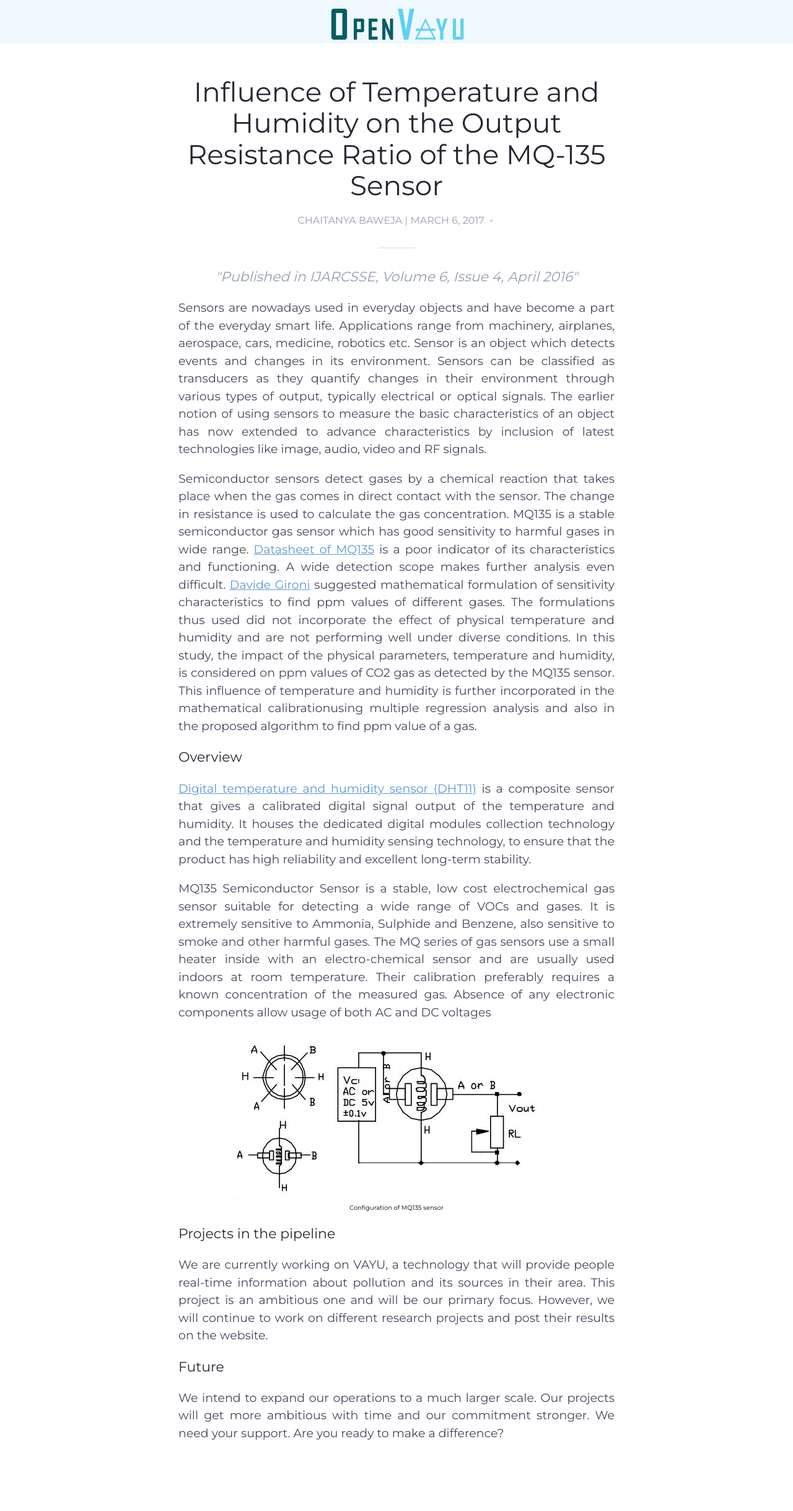
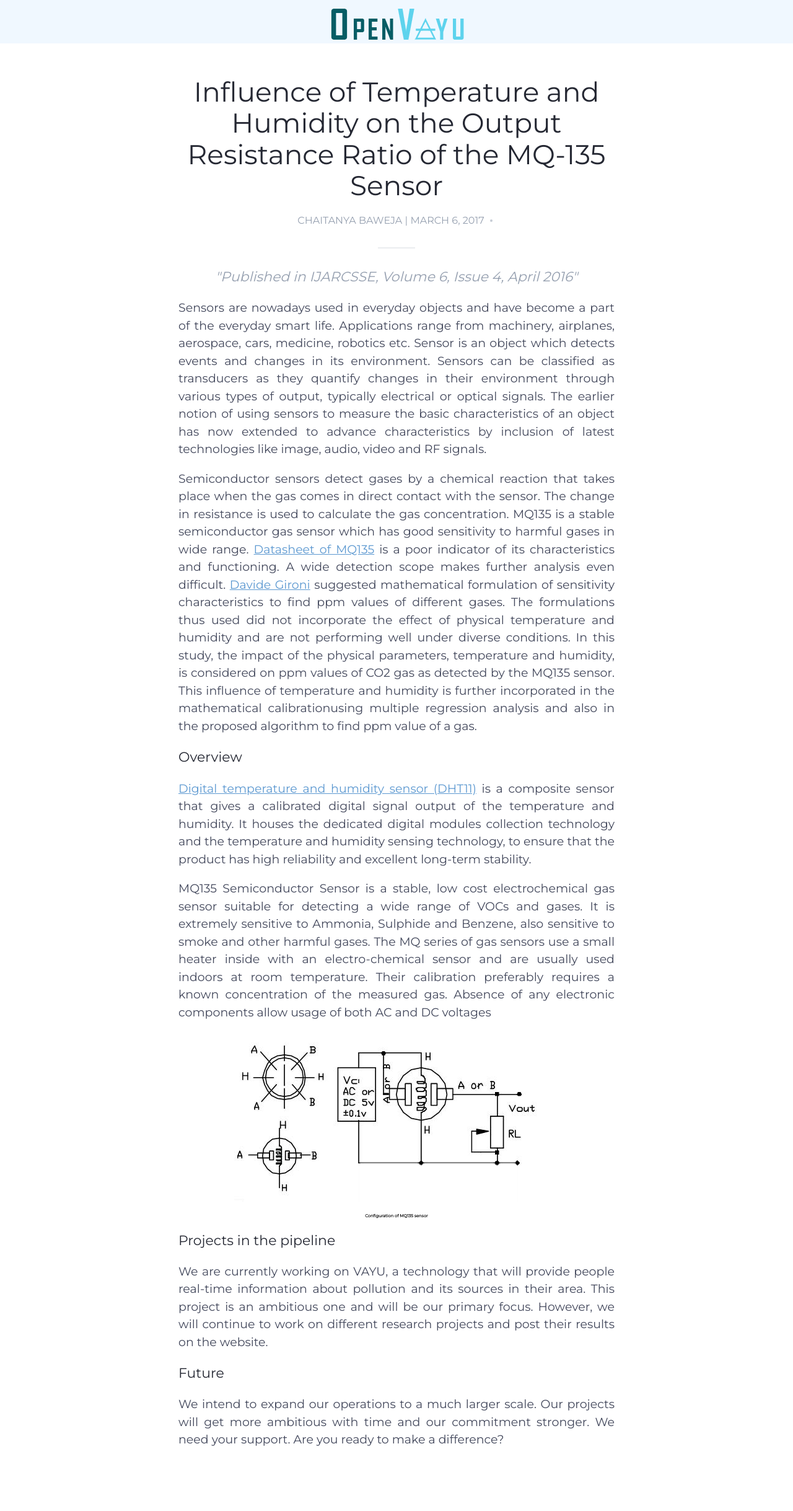
Before and after one commit to disha-surana/ChaitanyaBaweja.github.io, a Jekyll site: the page blogs/mq135.html, which Jekyll copies as it is, in a window 1280 px wide. Shown: the whole page at 62% size. Built offline with Jekyll 4.4.1, drawn with Linux system fonts in a browser that asks for light colours.

Commit message:
size of caption

```diff
--- a/blogs/mq135.html
+++ b/blogs/mq135.html
@@ -62,8 +62,7 @@ Semiconductor sensors detect gases by a chemical reaction that takes place when
       <p><b><a href="http://www.micropik.com/PDF/dht11.pdf" target="_blank">Digital temperature and humidity sensor (DHT11)</a></b> is a composite sensor that gives a calibrated digital signal output of the temperature and humidity. It houses the dedicated digital modules collection technology and the temperature and humidity sensing technology, to ensure that the product has high reliability and excellent long-term stability.</p><p>
 <b>MQ135 Semiconductor Sensor</b> is a stable, low cost electrochemical gas sensor suitable for detecting a wide range of VOCs and gases. It is extremely sensitive to Ammonia, Sulphide and Benzene, also sensitive to smoke and other harmful gases. The MQ series of gas sensors use a small heater inside with an electro-chemical sensor and are usually used indoors at room temperature. Their calibration preferably requires a known concentration of the measured gas. Absence of any electronic components allow usage of both AC and DC voltages </p>
 <div style="text-align: center"><figure><img src=
-"../assets/img/sensor.png"><figcaption>Configuration of MQ135 sensor</figcaption></figure></div>
-
+"../assets/img/sensor.png"><figcaption><h6>Configuration of MQ135 sensor</h6></figcaption></figure></div>
 <h2>Projects in the pipeline</h2>
 <p>
 We are currently working on VAYU, a technology that will provide people real-time information about pollution and its sources in their area. This project is an ambitious one and will be our primary focus. However, we will continue to work on different research projects and post their results on the website.
```
